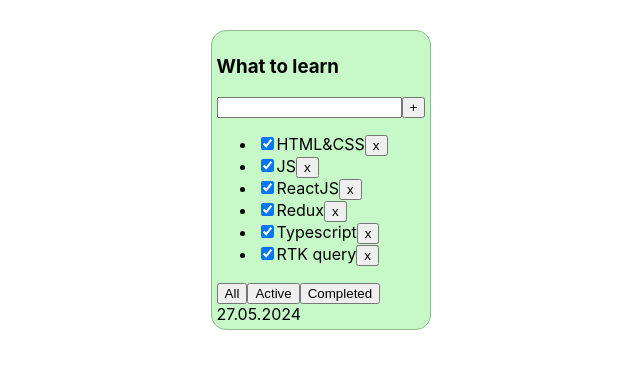
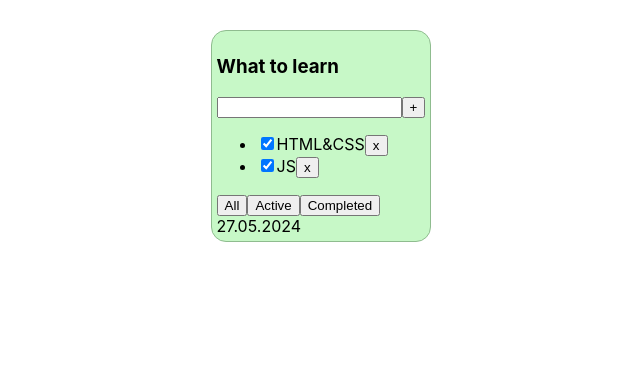
Before and after one commit to kalibria/todolist, a React (Create React App) app: page / in a window 1280 px wide. Shown: the top 368 px of the page, without its empty margins (294-934 px from the left). Built offline with nearby package versions, Linux system fonts and the light colour scheme.

Commit message:
added tasks filter

```diff
--- a/src/App.tsx
+++ b/src/App.tsx
@@ -8,6 +8,8 @@ export type TaskProps = {
     title: string
     isDone: boolean
 }
+
+export type FilterValuesType = 'all' | 'active' | 'completed'
 
 function App() {
     let tasks1 = [
@@ -21,23 +23,33 @@ function App() {
 
     const [tasks, setTasks] = useState<TaskProps[]>(tasks1)
 
+
     const removeTask = (id: number) => {
-        const filteredTasks =  tasks1.filter((task) => task.id !== id);
+        const filteredTasks =  tasks.filter((task) => task.id !== id);
         console.log(filteredTasks);
         setTasks(filteredTasks)
     }
 
-    // const tasks2 = [
-    //     { id: 1, title: 'Hello world', isDone: true },
-    //     { id: 2, title: 'I am Happy', isDone: false },
-    //     { id: 3, title: 'Yo', isDone: false },
-    // ]
+    const [filter, setFilter] = useState<FilterValuesType>('completed');
+
+    let tasksForToDoList = tasks1;
+
+    if (filter === 'active') {
+        tasksForToDoList = tasksForToDoList.filter((task) => !task.isDone)
+    }
+
+    if (filter === 'completed'){
+
+        tasksForToDoList = tasksForToDoList.filter((task) => task.isDone)
+        console.log(tasksForToDoList)
+    }
+
+    const changeFilter = (filter:FilterValuesType) => {setFilter(filter)}
+
 
     return (
         <div className="App">
-            <Todolist title={'What to learn'} tasks={tasks} data={'27.05.2024'} removeTask={removeTask}/>
-            {/*<Todolist title={'Songs'} tasks={tasks2}/>*/}
-
+            <Todolist title={'What to learn'} tasks={tasksForToDoList} data={'27.05.2024'} removeTask={removeTask} changeFilter={changeFilter}/>
         </div>
     );
 }
--- a/src/Todolist.tsx
+++ b/src/Todolist.tsx
@@ -1,5 +1,5 @@
 import React from 'react';
-import {TaskProps} from "./App";
+import {FilterValuesType, TaskProps} from "./App";
 import {Button} from "./Button";
 import styles from "./Todolist.module.css";
 
@@ -7,10 +7,11 @@ type TodolistProps = {
     title: string
     tasks: TaskProps[]
     data?: string
-    removeTask:(id: number) => void;
+    removeTask:(id: number) => void
+    changeFilter: (filterValues: FilterValuesType) => void
 }
 
-export const Todolist = ({title, tasks, data, removeTask}: TodolistProps) => {
+export const Todolist = ({title, tasks, data, removeTask, changeFilter}: TodolistProps) => {
     return (
         <div className={styles.card}>
             <h3>{title}</h3>
@@ -22,7 +23,7 @@ export const Todolist = ({title, tasks, data, removeTask}: TodolistProps) => {
                 <p>Тасок нет</p>
             ) : <ul>
                 {tasks.map(task => {
-                    return <li key={task.id}><input type="checkbox" checked={true}/>
+                    return <li key={task.id}><input type="checkbox" checked={task.isDone}/>
                         <span>{task.title}</span>
                         <Button title={"x"} onClick={() => removeTask(task.id)}/>
                     </li>
@@ -32,9 +33,9 @@ export const Todolist = ({title, tasks, data, removeTask}: TodolistProps) => {
             }
 
             <div>
-                <Button title={'All'}/>
-                <Button title={'Active'}/>
-                <Button title={'Completed'}/>
+                <Button title={'All'} onClick={() => changeFilter('all')}/>
+                <Button title={'Active'} onClick={() => changeFilter('active')}/>
+                <Button title={'Completed'} onClick={() => changeFilter('completed')}/>
             </div>
             <div>{data}</div>
         </div>
```
